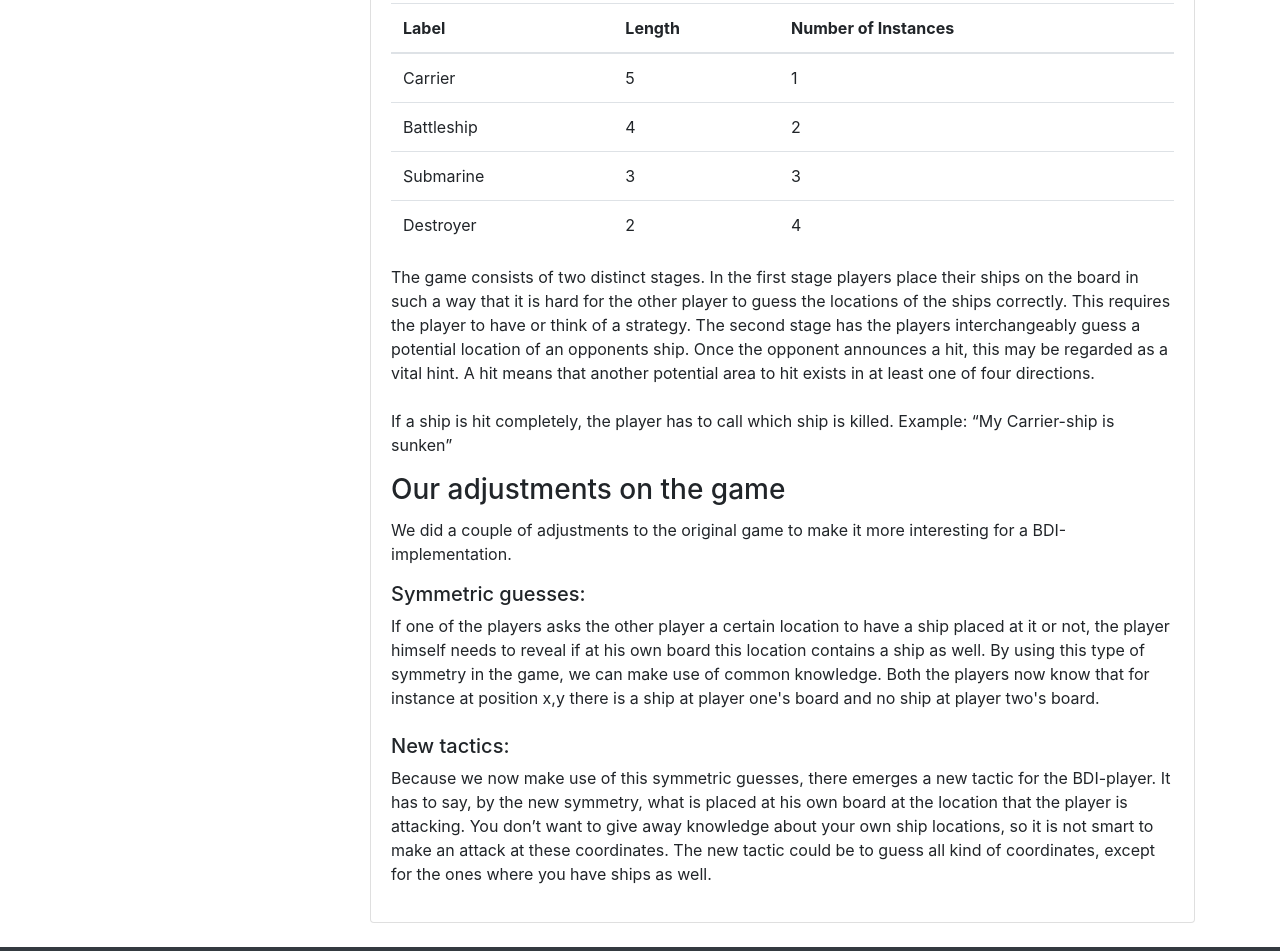
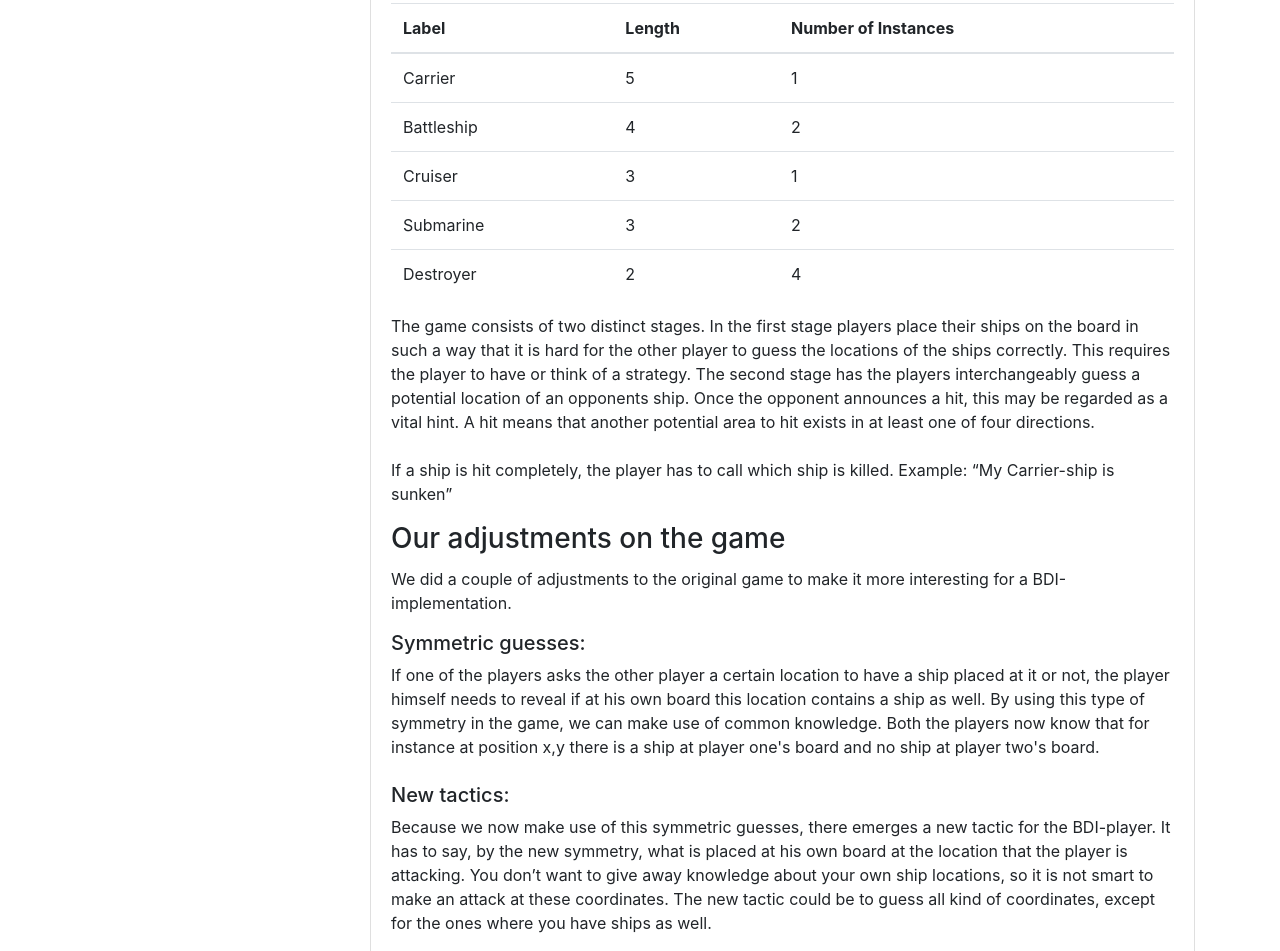
Before and after one commit to DarkZero91/Battleship, a website: page HTML/index.html in a window 1280 px wide. Shown: the part 873-1824 px from the top of the page. Drawn offline with Linux system fonts and the light colour scheme.

Commit message:
Updates documentation HTML

```diff
--- a/HTML/index.html
+++ b/HTML/index.html
@@ -83,9 +83,14 @@
                       <td>2</td>
                     </tr>
                     <tr>
+                      <td>Cruiser</td>
+                      <td>3</td>
+                      <td>1</td>
+                    </tr>
+                    <tr>
                       <td>Submarine</td>
                       <td>3</td>
-                      <td>3</td>
+                      <td>2</td>
                     </tr>
                     <tr>
                       <td>Destroyer</td>
```
Also changed, not shown: HTML/logic.html (+3 -3 lines), HTML/software_architecture.html (+3 -3 lines).
